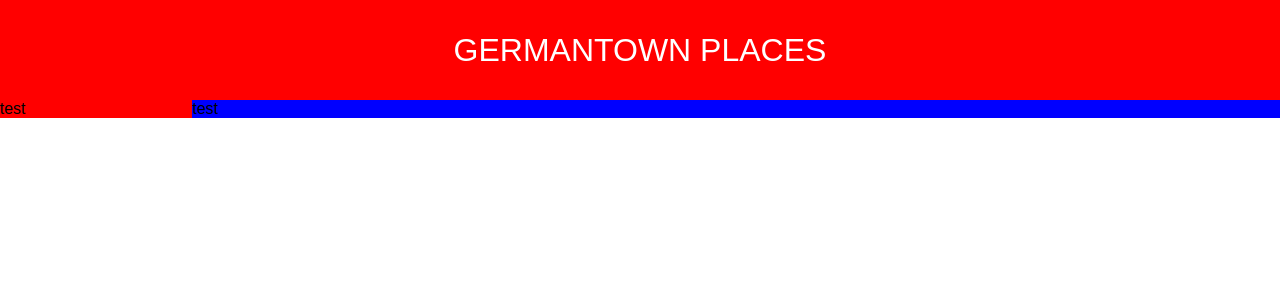
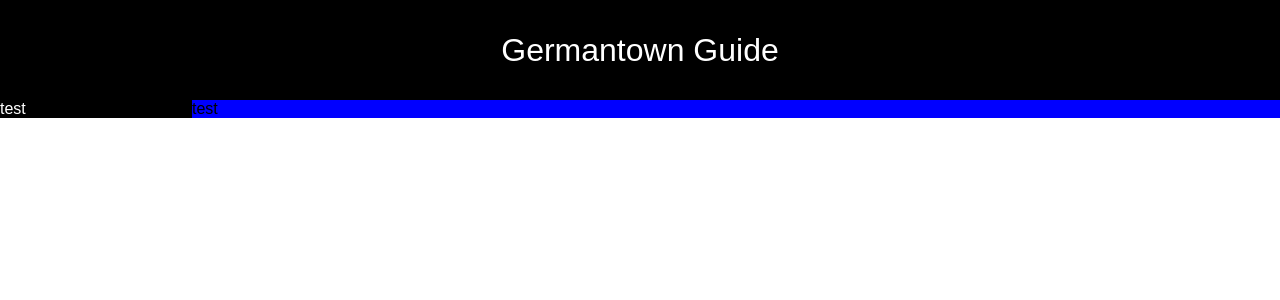
Before and after one commit to lpeltonjr/gtown-places, a React (Create React App) app: page / in a window 1280 px wide. Shown: the top 300 px of the page. Built offline with nearby package versions, Linux system fonts and the light colour scheme.

Commit message:
got responsive filter menu working with animations

```diff
--- a/src/App.js
+++ b/src/App.js
@@ -2,10 +2,14 @@ import React, { Component } from 'react';
 import logo from './logo.svg';
 import './App.css';
 
+const appDbaseLocal = {
+  titleText:  "Germantown Guide",
+};
+
 function AppHeader(props) {
   return (
     <header className="page-header">
-      <span className="page-title-icon"><i className="fa fa-bars page-title-text"></i></span>
+      <span className="page-title-icon"><i className="fa fa-bars page-title-text" onClick={props.iconHandler}></i></span>
       <div className="page-title page-title-text">{props.headerText}</div>
     </header>
   );
@@ -16,24 +20,92 @@ function AppMap(props) {
 }
 
 function AppFilter(props) {
-  return (<div className="fixed-filter-col">test</div>);
+  let classString = "fixed-filter-col";
+  let classModifier = "";
+
+  //  if the filter display's hidden state is to be changed ...
+  if (props.flags & 1) {
+    if (props.flags & 2) {
+      classModifier = " open";
+    } else {
+      classModifier = " close";
+    }
+  //  else if the filter display is to remain as it is
+  } else {
+    if (props.flags & 2) {
+      classModifier = " visible";
+    } else {
+      classModifier = " invisible";
+    }
+  }
+
+  classString = classString + classModifier;
+
+  return (<div className={classString}>test</div>);
 }
 
 function AppBody(props) {
   return (
     <div className="page-content">
-      <AppFilter />
+      <AppFilter flags={props.flags} flagMod={props.flagMod} />
       <AppMap />
     </div>
   );
 }
 
 class App extends Component {
+  constructor(props) {
+    super(props);
+
+    this.state = {
+      flags: 0
+
+    };
+
+    this.iconHandler = this.burgerIconHandler.bind(this);
+    this.flagMod = this.flagModifier.bind(this);
+  }
+
+  //  mask: identifies bits of this.state.flags to change;
+  //  action: 'S': set; 'C': clear; 'T': toggle
+  flagModifier(mask, action) {
+
+    switch (action) {
+      case 'S':
+        this.setState(state=>({flags: state.flags | mask}));
+        break;
+      case 'C':
+        this.setState(state=>({flags: state.flags & ~mask}));
+        break;
+      case 'T':
+        this.setState(state=>({flags: state.flags ^ mask}));
+        break;
+      default:
+        break;
+    }
+  }
+
+  //  event handler for a click of the hamburger icon
+  burgerIconHandler() {
+    //  flag to set an open or close animation on the filter menu
+    this.flagModifier(1, 'S');
+    //  toggle the required state of the filter menu -- visible or invisible
+    this.flagModifier(2, 'T');
+  }
+
+  componentDidMount() {
+    //  prevent a repeat of the open or close filter animation until the menu
+    //  icon is clicked again
+    if (this.state.flags & 1) {
+      this.flagModifier(1, 'C');
+    }
+  }
+
   render() {
     return (
       <div className="page-container">
-        <AppHeader headerText="GERMANTOWN PLACES" />
-        <AppBody />
+        <AppHeader iconHandler={this.iconHandler} headerText={appDbaseLocal.titleText} />
+        <AppBody flags={this.state.flags} flagMod={this.flagMod} />
       </div>
     );
   }
--- a/src/index.css
+++ b/src/index.css
@@ -32,7 +32,7 @@ code {
   width: 100%;
   height: 100px;
   position: relative;
-  background-color: red;
+  background-color: black;
   display: flex;
   align-items: center;
   justify-content: space-between;
@@ -60,14 +60,41 @@ code {
   display: flex;
 }
 
+@keyframes slideOn {
+	from	{left: -1000px;}
+	to    {left: 0px;}
+}
+
+@keyframes slideOff {
+	from  {left: 0px;}
+	to    {left: -1000px;}
+}
+
 .fixed-filter-col {
   position: absolute;
   top: 100px;
   bottom: 0px;
-  width: auto;
+  width: 30%;
+  background-color: black;
+  color: white;
+  display: flex;
+  flex-direction: column;
+}
+
+.fixed-filter-col.open {
+  animation: slideOn 0.50s ease 0s 1 normal forwards running;
+}
+
+.fixed-filter-col.close {
+  animation: slideOff 0.50s ease 0s 1 normal forwards running;
+}
+
+.fixed-filter-col.invisible {
   left: -1000px;
-  background-color: red;
-  display: flex;
+}
+
+.fixed-filter-col.visible {
+  left: 0px;
 }
 
 .map-col {
@@ -93,8 +120,19 @@ code {
   .fixed-filter-col {
     position: relative;
     top: 0px;
+    min-width: 15%;
+  }
+
+  .fixed-filter-col.open {
     left: 0px;
-    min-width: 15%;
+  }
+
+  .fixed-filter-col.close {
+    left: 0px;
+  }
+
+  .fixed-filter-col.invisible {
+    left: 0px;
   }
 
   .map-col {
```
